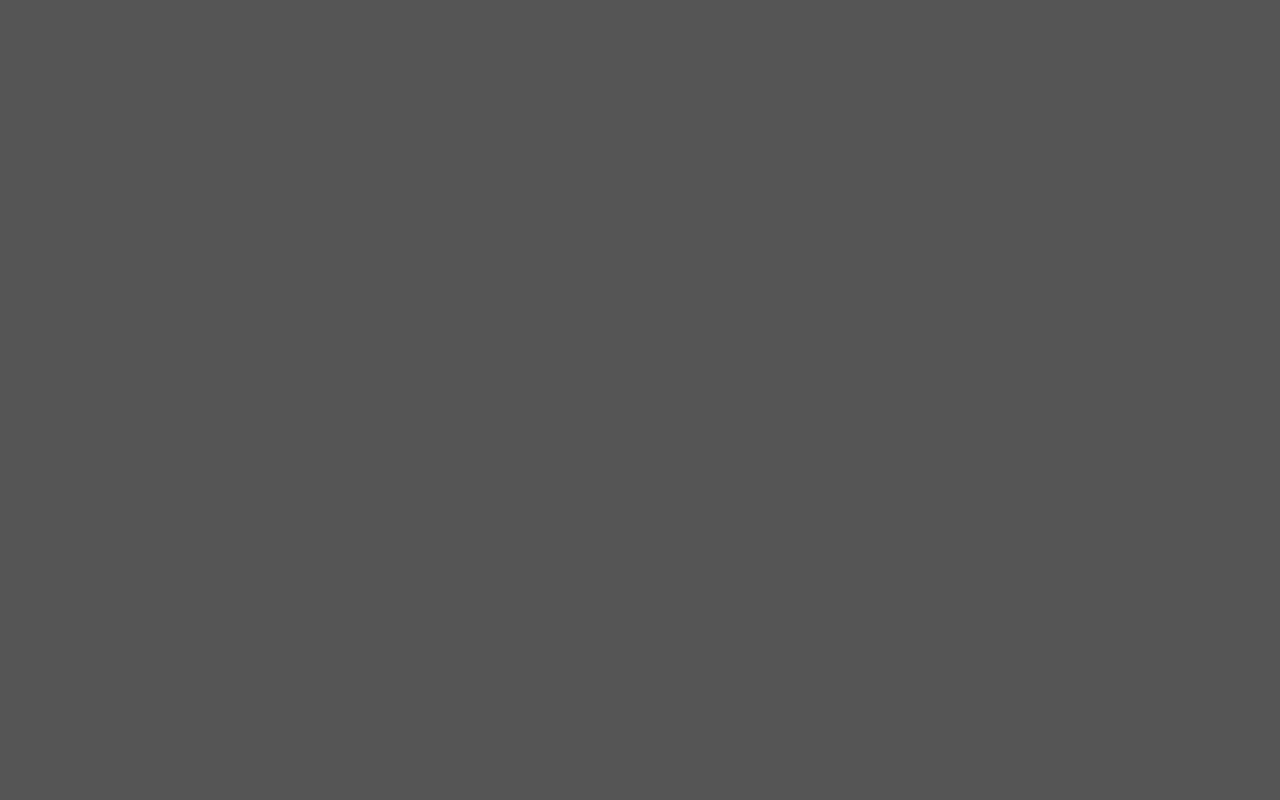
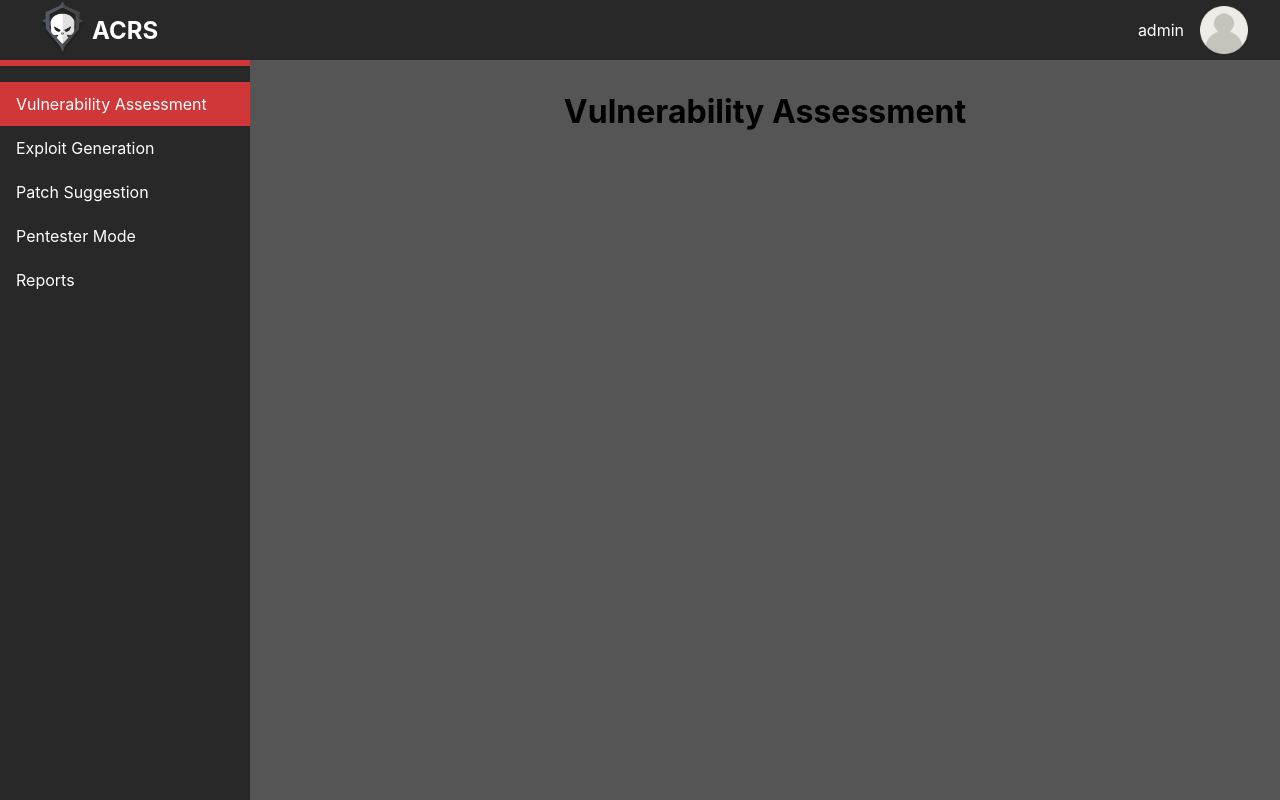
Before and after one commit to waseeq14/ACRS, a React (Create React App) app in the folder frontend/: page /dashboard/va in a window 1280 px wide. Before the commit this address had no page. Built offline with nearby package versions, Linux system fonts and the light colour scheme.

Commit message:
add: Navigation Links

```diff
--- a/frontend/src/App.js
+++ b/frontend/src/App.js
@@ -3,8 +3,36 @@ import Loading from './routes/Loading'
 import Login from './routes/Login'
 import Register from './routes/Register'
 import Dashboard from './routes/Dashboard'
+import VulnerabilityAssessment from './routes/VulnerabilityAssessment'
+import ExploitGeneration from './routes/ExploitGeneration'
+import PatchSuggestion from './routes/PatchSuggestion'
+import PentesterMode from './routes/PentesterMode'
+import Reports from './routes/Reports'
 
 import './App.css'
+
+const navigationLinks = [
+  {
+    path: '/va',
+    name: 'Vulnerability Assessment'
+  },
+  {
+    path: '/exploit',
+    name: 'Exploit Generation'
+  },
+  {
+    path: '/patch',
+    name: 'Patch Suggestion'
+  },
+  {
+    path: '/pentester-mode',
+    name: 'Pentester Mode'
+  },
+  {
+    path: '/reports',
+    name: 'Reports'
+  }
+]
 
 function App() {
   return (
@@ -12,9 +40,18 @@ function App() {
       <Router>
         <Routes>
           <Route index element={<Loading />} />
-          <Route path='/login' element={<Login />} />
-          <Route path='/create-account' element={<Register />} />
-          <Route path='/dashboard' element={<Dashboard />} />
+          <Route path='login' element={<Login />} />
+          <Route path='create-account' element={<Register />} />
+          <Route
+            path='dashboard'
+            element={<Dashboard navigationLinks={navigationLinks} />}
+          >
+            <Route path='va' element={<VulnerabilityAssessment />} />
+            <Route path='exploit' element={<ExploitGeneration />} />
+            <Route path='patch' element={<PatchSuggestion />} />
+            <Route path='pentester-mode' element={<PentesterMode />} />
+            <Route path='reports' element={<Reports />} />
+          </Route>
         </Routes>
       </Router>
     </div>
--- a/frontend/src/routes/Dashboard/index.js
+++ b/frontend/src/routes/Dashboard/index.js
@@ -1,6 +1,7 @@
+import { NavLink, Outlet } from 'react-router'
 import styles from './styles.module.css'
 
-export default function Dashboard() {
+export default function Dashboard({ navigationLinks }) {
   return (
     <>
       <div className={styles.appbar}>
@@ -25,26 +26,21 @@ export default function Dashboard() {
       <div className={styles.sidebar}>
         <div className={styles.bar}></div>
         <ul>
-          <li>
-            <a href='#'>Vulnerability Assessment</a>
-          </li>
-          <li>
-            <a href='#'>Exploit Generation</a>
-          </li>
-          <li>
-            <a href='#'>Patch Suggestion</a>
-          </li>
-          <li>
-            <a href='#'>Pentester Mode</a>
-          </li>
-          <li>
-            <a href='#'>Reports</a>
-          </li>
+          {navigationLinks.map(link => (
+            <li>
+              <NavLink
+                className={({ isActive }) => (isActive ? styles.active : '')}
+                to={`/dashboard${link.path}`}
+              >
+                {link.name}
+              </NavLink>
+            </li>
+          ))}
         </ul>
       </div>
 
       <div className={styles.content}>
-        <h1>Dashboard</h1>
+        <Outlet />
       </div>
     </>
   )
--- a/frontend/src/routes/Dashboard/styles.module.css
+++ b/frontend/src/routes/Dashboard/styles.module.css
@@ -82,6 +82,10 @@
   font-size: 1rem;
 }
 
+.sidebar ul li:has(a.active) {
+  background-color: #d03739;
+}
+
 .content {
   margin-left: 250px;
   padding: 2rem;
--- /dev/null
+++ b/frontend/src/routes/ExploitGeneration/index.js
@@ -0,0 +1,3 @@
+export default function ExploitGeneration() {
+  return <h1>Exploit Generation</h1>
+}
--- /dev/null
+++ b/frontend/src/routes/PatchSuggestion/index.js
@@ -0,0 +1,3 @@
+export default function PatchSuggestion() {
+  return <h1>Patch Suggestion</h1>
+}
--- /dev/null
+++ b/frontend/src/routes/PentesterMode/index.js
@@ -0,0 +1,3 @@
+export default function PentesterMode() {
+  return <h1>Pentester Mode</h1>
+}
--- /dev/null
+++ b/frontend/src/routes/Reports/index.js
@@ -0,0 +1,3 @@
+export default function Reports() {
+  return <h1>Reports</h1>
+}
--- /dev/null
+++ b/frontend/src/routes/VulnerabilityAssessment/index.js
@@ -0,0 +1,3 @@
+export default function VulnerabilityAssessment() {
+  return <h1>Vulnerability Assessment</h1>
+}
```
